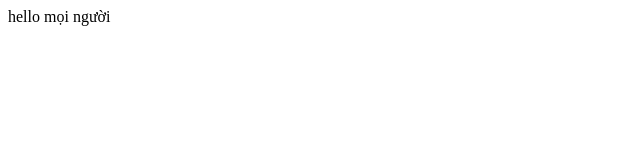
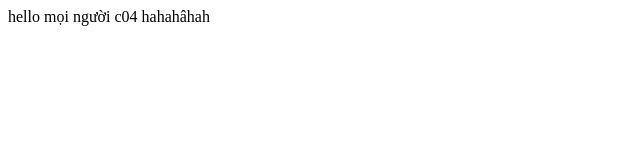
Before and after one commit to Gianggg13121997/demogitC04, a plain HTML site: page index.html in a window 1280 px wide. Shown: the whole page, without its empty margins (0-640 px from the left). Drawn offline with Linux system fonts and the light colour scheme.

Commit message:
git lan 2

```diff
--- a/index.html
+++ b/index.html
@@ -6,6 +6,6 @@
     <title>Document</title>
 </head>
 <body>
-    hello mọi người
+    hello mọi người c04 hahahâhah
 </body>
 </html>
```
